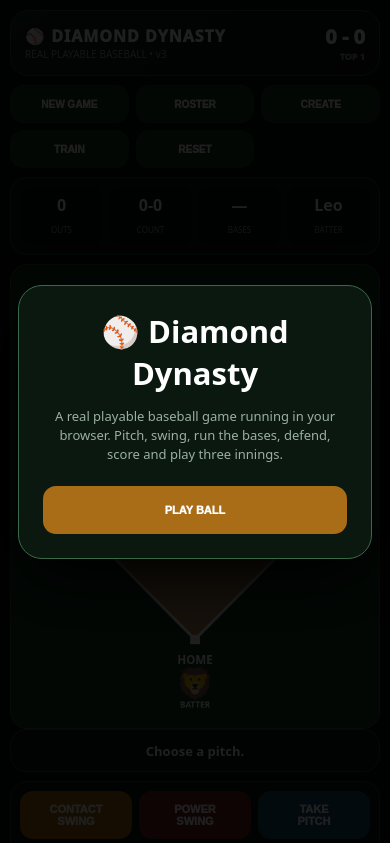
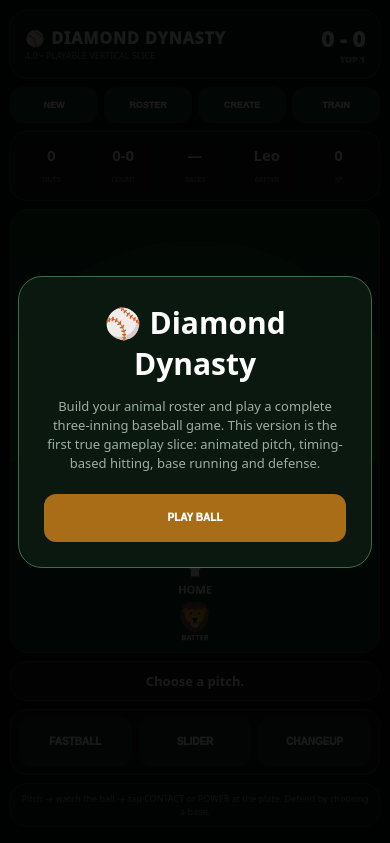
Before and after one commit to joseusa84web/diamond-dynasty, a plain HTML site: page index.html in a window 390 px wide. Shown: the top 843 px of the page. Drawn offline with Linux system fonts and the light colour scheme.

Commit message:
Build Diamond Dynasty 4.0 gameplay vertical slice

```diff
--- a/index.html
+++ b/index.html
@@ -1,166 +1,65 @@
 <!doctype html>
-<html lang="en">
-<head>
-<meta charset="utf-8">
-<meta name="viewport" content="width=device-width,initial-scale=1,viewport-fit=cover,user-scalable=no">
-<meta name="theme-color" content="#07150c">
-<title>Diamond Dynasty — Baseball</title>
+<html lang="en"><head>
+<meta charset="utf-8"><meta name="viewport" content="width=device-width,initial-scale=1,viewport-fit=cover,user-scalable=no">
+<meta name="theme-color" content="#07110a"><title>Diamond Dynasty 4.0</title>
 <style>
-*{box-sizing:border-box;-webkit-tap-highlight-color:transparent}
-html,body{margin:0;background:#050b08;color:#fff;font-family:system-ui,-apple-system,sans-serif}
-body{display:flex;justify-content:center}
-#app{width:min(100%,560px);padding:10px 10px 28px}
-header{display:flex;justify-content:space-between;align-items:center;background:linear-gradient(145deg,#10291a,#09150e);border:1px solid #31573b;border-radius:18px;padding:12px 14px;margin-bottom:9px}
-.logo{font-weight:1000;letter-spacing:1px}.sub{font-size:10px;color:#91a899}.score{font-size:20px;font-weight:1000;text-align:right}.score small{display:block;font-size:9px;color:#91a899}
-.panel{background:#0b1710;border:1px solid #294832;border-radius:16px;padding:9px;margin-bottom:9px}
-#hud{display:grid;grid-template-columns:repeat(4,1fr);gap:6px}.stat{background:#07110b;border-radius:10px;text-align:center;padding:7px}.stat b{display:block;font-size:16px}.stat span{font-size:8px;color:#8da294}
-canvas{width:100%;height:auto;display:block;border-radius:17px;border:1px solid #315a3b;touch-action:none;background:#143b22}
-#message{min-height:43px;display:flex;align-items:center;justify-content:center;text-align:center;font-weight:900;font-size:13px}
-.grid{display:grid;grid-template-columns:repeat(3,1fr);gap:7px}button{border:0;border-radius:13px;min-height:48px;padding:10px 5px;font-weight:950;color:white;background:#183b26;font-size:11px}button:active{transform:scale(.96)}
-.gold{background:#a86d16}.red{background:#7a2525}.blue{background:#1a5275}.dark{background:#102218}
-#topmenu{display:grid;grid-template-columns:repeat(3,1fr);gap:7px;margin-bottom:9px}#topmenu button{min-height:38px;font-size:10px}
-#overlay{position:fixed;inset:0;background:rgba(0,0,0,.88);z-index:10;display:flex;align-items:center;justify-content:center;padding:18px}
-.card{width:min(100%,430px);background:#0b1810;border:1px solid #3b6947;border-radius:24px;padding:24px;text-align:center;box-shadow:0 20px 70px #000}
-.card h1{font-size:31px;margin:0 0 6px}.card p{color:#9bb0a0;line-height:1.45;font-size:13px}.card button{width:100%;margin-top:9px}.hidden{display:none!important}
-#roster{font-size:12px;line-height:1.7;color:#b7c7bb}
-</style>
-</head>
-<body>
-<div id="app">
-<header><div><div class="logo">⚾ DIAMOND DYNASTY</div><div class="sub">REAL PLAYABLE BASEBALL • v3</div></div><div class="score"><span id="score">0 - 0</span><small id="inning">TOP 1</small></div></header>
-<div id="topmenu"><button onclick="newGame()">NEW GAME</button><button onclick="toggleRoster()">ROSTER</button><button onclick="createPlayer()">CREATE</button><button onclick="trainPlayer()">TRAIN</button><button onclick="resetGame()">RESET</button></div>
+*{box-sizing:border-box;-webkit-tap-highlight-color:transparent}body{margin:0;background:#050a07;color:#fff;font-family:system-ui,-apple-system,sans-serif;display:flex;justify-content:center}#app{width:min(100%,600px);padding:10px 10px 30px}
+header,.panel{background:#0b1710;border:1px solid #2d5138;border-radius:16px}header{padding:12px 14px;display:flex;justify-content:space-between;align-items:center;margin-bottom:8px}.logo{font-weight:1000;letter-spacing:1px}.sub{font-size:9px;color:#8ea393}.score{font-size:22px;font-weight:1000;text-align:right}.score small{display:block;font-size:9px;color:#8ea393}
+#hud{display:grid;grid-template-columns:repeat(5,1fr);gap:5px;padding:7px;margin-bottom:8px}.stat{background:#07100a;border-radius:9px;text-align:center;padding:6px}.stat b{display:block;font-size:15px}.stat span{font-size:7px;color:#8da092}
+canvas{display:block;width:100%;height:auto;border:1px solid #315b3e;border-radius:18px;background:#123a20;touch-action:none}.panel{padding:8px;margin-top:8px}#msg{min-height:40px;display:flex;align-items:center;justify-content:center;text-align:center;font-weight:900;font-size:13px}
+.grid{display:grid;grid-template-columns:repeat(3,1fr);gap:7px}button{border:0;border-radius:12px;min-height:48px;color:#fff;font-weight:950;font-size:10px;background:#173a24}button:active{transform:scale(.96)}.gold{background:#a86d16}.red{background:#7b2929}.blue{background:#205878}.dark{background:#102217}
+#menu{display:grid;grid-template-columns:repeat(4,1fr);gap:6px;margin-bottom:8px}#menu button{min-height:36px;font-size:9px}
+#overlay{position:fixed;inset:0;background:rgba(0,0,0,.9);z-index:5;display:flex;align-items:center;justify-content:center;padding:18px}.card{width:min(100%,430px);padding:25px;text-align:center;background:#0b1810;border:1px solid #3d6d49;border-radius:24px}.card h1{font-size:30px;margin:0 0 7px}.card p{font-size:13px;color:#9caf9f;line-height:1.45}.card button{width:100%;margin-top:8px}.hidden{display:none!important}#roster{font-size:11px;line-height:1.8;color:#bdc9c0}
+</style></head><body><div id="app">
+<header><div><div class="logo">⚾ DIAMOND DYNASTY</div><div class="sub">4.0 • PLAYABLE VERTICAL SLICE</div></div><div class="score"><span id="score">0 - 0</span><small id="inn">TOP 1</small></div></header>
+<div id="menu"><button onclick="newGame()">NEW</button><button onclick="showRoster()">ROSTER</button><button onclick="createPlayer()">CREATE</button><button onclick="train()">TRAIN</button></div>
 <div id="roster" class="panel hidden"></div>
-<div id="hud" class="panel">
-<div class="stat"><b id="outs">0</b><span>OUTS</span></div>
-<div class="stat"><b id="count">0-0</b><span>COUNT</span></div>
-<div class="stat"><b id="bases">—</b><span>BASES</span></div>
-<div class="stat"><b id="batter">Leo</b><span>BATTER</span></div>
+<div id="hud" class="panel"><div class="stat"><b id="outs">0</b><span>OUTS</span></div><div class="stat"><b id="count">0-0</b><span>COUNT</span></div><div class="stat"><b id="base">—</b><span>BASES</span></div><div class="stat"><b id="bat">Leo</b><span>BATTER</span></div><div class="stat"><b id="xp">0</b><span>XP</span></div></div>
+<canvas id="field" width="600" height="720"></canvas><div id="msg" class="panel">PRESS PLAY BALL</div>
+<div id="actions" class="panel"><div id="pitchBtns" class="grid"><button onclick="choosePitch('fastball')">FASTBALL</button><button onclick="choosePitch('slider')">SLIDER</button><button onclick="choosePitch('changeup')">CHANGEUP</button></div>
+<div id="hitBtns" class="grid hidden" style="margin-top:7px"><button class="gold" onclick="hit('contact')">CONTACT</button><button class="red" onclick="hit('power')">POWER</button><button class="blue" onclick="take()">TAKE</button></div>
+<div id="defBtns" class="grid hidden" style="grid-template-columns:repeat(4,1fr);margin-top:7px"><button onclick="throwTo(0)">1B</button><button onclick="throwTo(1)">2B</button><button onclick="throwTo(2)">3B</button><button onclick="throwTo(3)">HOME</button></div></div>
+<div class="panel" style="font-size:9px;color:#8fa293;text-align:center">Pitch → watch the ball → tap CONTACT or POWER at the plate. Defend by choosing a base.</div>
 </div>
-<canvas id="field" width="540" height="680"></canvas>
-<div id="message" class="panel">PLAY BALL</div>
-<div class="panel">
-<div id="batControls" class="grid">
-<button class="gold" onclick="swing('contact')">CONTACT<br>SWING</button>
-<button class="red" onclick="swing('power')">POWER<br>SWING</button>
-<button class="blue" onclick="takePitch()">TAKE<br>PITCH</button>
-</div>
-<div id="pitchControls" class="grid" style="margin-top:7px">
-<button onclick="pitch('fastball')">FASTBALL</button><button onclick="pitch('slider')">SLIDER</button><button onclick="pitch('changeup')">CHANGEUP</button>
-</div>
-<div id="defenseControls" class="grid hidden" style="grid-template-columns:repeat(4,1fr)">
-<button onclick="throwBall(0)">1B</button><button onclick="throwBall(1)">2B</button><button onclick="throwBall(2)">3B</button><button onclick="throwBall(3)">HOME</button>
-</div>
-</div>
-<div class="panel" style="font-size:10px;color:#8ea295;text-align:center">Time your swing for the plate. Contact = safer. Power = more extra-base hits. On defense, choose where to throw.</div>
-</div>
-<div id="overlay"><div class="card"><h1>⚾ Diamond Dynasty</h1><p>A real playable baseball game running in your browser. Pitch, swing, run the bases, defend, score and play three innings.</p><button class="gold" onclick="begin()">PLAY BALL</button></div></div>
-
+<div id="overlay"><div class="card"><h1>⚾ Diamond Dynasty</h1><p>Build your animal roster and play a complete three-inning baseball game. This version is the first true gameplay slice: animated pitch, timing-based hitting, base running and defense.</p><button class="gold" onclick="start()">PLAY BALL</button></div></div>
 <script>
 (()=>{"use strict";
-const C=document.getElementById("field"),ctx=C.getContext("2d"),scoreEl=document.getElementById("score"),inningEl=document.getElementById("inning"),outsEl=document.getElementById("outs"),countEl=document.getElementById("count"),basesEl=document.getElementById("bases"),batterEl=document.getElementById("batter"),msgEl=document.getElementById("message"),batEl=document.getElementById("batControls"),pitchEl=document.getElementById("pitchControls"),defEl=document.getElementById("defenseControls"),overlay=document.getElementById("overlay"),rosterEl=document.getElementById("roster");
-const P=[{n:"Leo",e:"🦁",p:88,s:58,v:72,c:78},{n:"Flash",e:"🐆",p:62,s:94,v:76,c:82},{n:"Eagle",e:"🦅",p:70,s:71,v:96,c:90},{n:"Cobra",e:"🐍",p:74,s:65,v:88,c:84}];
-let created=JSON.parse(localStorage.getItem("diamondDynastyPlayer")||"null");
-if(created){P.push(created)}
+const c=document.getElementById("field"),x=c.getContext("2d"),score=document.getElementById("score"),inn=document.getElementById("inn"),outs=document.getElementById("outs"),count=document.getElementById("count"),base=document.getElementById("base"),bat=document.getElementById("bat"),xpEl=document.getElementById("xp"),msg=document.getElementById("msg"),pitchBtns=document.getElementById("pitchBtns"),hitBtns=document.getElementById("hitBtns"),defBtns=document.getElementById("defBtns"),overlay=document.getElementById("overlay"),roster=document.getElementById("roster");
+const P=[{n:"Leo",e:"🦁",p:88,s:58,v:72,c:78,xp:0},{n:"Flash",e:"🐆",p:62,s:94,v:76,c:82,xp:0},{n:"Eagle",e:"🦅",p:70,s:71,v:96,c:90,xp:0},{n:"Cobra",e:"🐍",p:74,s:65,v:88,c:84,xp:0}];
+let created=JSON.parse(localStorage.getItem("diamondDynastyPlayer")||"null");if(created)P.push(created);
 let g=null,raf=0,timer=0;
-const fresh=()=>({inn:1,half:0,outs:0,balls:0,strikes:0,away:0,home:0,b:[0,0,0],bat:0,state:"ready",pitch:null,ps:0,pe:0,px:270,py:105,hit:null,play:null,msg:"Choose a pitch."});
-window.begin=()=>{overlay.classList.add("hidden");newGame()};
-window.newGame=()=>{clearTimeout(timer);cancelAnimationFrame(raf);g=fresh();draw()};
-window.resetGame=()=>{localStorage.removeItem("diamondDynastySave");newGame();g.msg="New season. PLAY BALL.";draw()};
-window.createPlayer=()=>{let n=prompt("Player name:","My Player");if(!n)return;let p={n:n.slice(0,16),e:"⭐",p:75,s:75,v:75,c:75,xp:0};created=p;localStorage.setItem("diamondDynastyPlayer",JSON.stringify(p));if(!P.includes(p))P.push(p);rosterEl.classList.remove("hidden");rosterEl.innerHTML="⭐ <b>"+p.n+"</b> created! Power 75 • Contact 75 • Speed 75 • Vision 75";if(g){g.bat=P.length-1;g.msg="NEW PLAYER CREATED — "+p.n;draw()}};
-window.trainPlayer=()=>{if(!created){createPlayer();return}if((created.xp||0)<20){alert("You need 20 XP. Current XP: "+(created.xp||0));return}created.xp-=20;created.p=Math.min(99,created.p+2);created.c=Math.min(99,created.c+2);created.s=Math.min(99,created.s+2);let i=P.findIndex(a=>a.n===created.n);if(i>=0)P[i]=created;localStorage.setItem("diamondDynastyPlayer",JSON.stringify(created));rosterEl.classList.remove("hidden");rosterEl.innerHTML="🏋️ TRAINING COMPLETE — "+created.n+" improved: Power "+created.p+" • Contact "+created.c+" • Speed "+created.s+" • XP "+created.xp;if(g){g.msg="TRAINING COMPLETE";draw()}};
-window.toggleRoster=()=>{rosterEl.classList.toggle("hidden");rosterEl.innerHTML=P.map((p,i)=>`${i+1}. ${p.e} <b>${p.n}</b> — Power ${p.p} • Contact ${p.c} • Speed ${p.s} • Vision ${p.v}`).join("<br>")};
-function drawField(){
-ctx.clearRect(0,0,540,680);
-ctx.fillStyle="#123b20";ctx.fillRect(0,0,540,680);
-ctx.fillStyle="#1d542d";ctx.beginPath();ctx.arc(270,390,330,Math.PI,0);ctx.fill();
-ctx.fillStyle="#b88c59";ctx.beginPath();ctx.moveTo(270,550);ctx.lineTo(82,360);ctx.lineTo(270,170);ctx.lineTo(458,360);ctx.closePath();ctx.fill();
-ctx.strokeStyle="#fff";ctx.lineWidth=4;ctx.stroke();
-[[270,550],[82,360],[270,170],[458,360]].forEach(([a,b])=>{ctx.fillStyle="#fff";ctx.fillRect(a-7,b-7,14,14)});
-ctx.fillStyle="#d7b27b";ctx.beginPath();ctx.arc(270,360,44,0,Math.PI*2);ctx.fill();
-ctx.fillStyle="#fff";ctx.font="900 17px system-ui";ctx.textAlign="center";ctx.fillText("HOME",270,586);ctx.fillText("2B",270,158);ctx.fillText("3B",55,365);ctx.fillText("1B",485,365);
-if(g.half===0){ctx.font="45px system-ui";ctx.fillText(P[g.bat].e,270,630);ctx.font="700 12px system-ui";ctx.fillText("BATTER",270,650)}else{ctx.font="43px system-ui";ctx.fillText("🧤",270,630);ctx.font="700 12px system-ui";ctx.fillText("DEFENSE",270,650)}
-for(let i=0;i<3;i++)if(g.b[i]){let pos=[[458,360],[270,170],[82,360]][i];ctx.font="25px system-ui";ctx.fillText("🏃",pos[0],pos[1]-13)}
-if(g.pitch){ctx.fillStyle="#fff";ctx.beginPath();ctx.arc(g.px,g.py,10,0,Math.PI*2);ctx.fill();ctx.strokeStyle="#c33";ctx.lineWidth=2;ctx.stroke()}
-if(g.hit){ctx.strokeStyle="#ffe07b";ctx.lineWidth=5;ctx.beginPath();ctx.moveTo(270,550);ctx.lineTo(g.hit.x,g.hit.y);ctx.stroke();ctx.fillStyle="#fff";ctx.beginPath();ctx.arc(g.hit.x,g.hit.y,8,0,Math.PI*2);ctx.fill()}
+function fresh(){return{inning:1,half:0,outs:0,balls:0,strikes:0,away:0,home:0,bases:[0,0,0],batter:0,state:"ready",pitch:null,t0:0,dur:0,px:300,py:125,hit:null,ai:null,msg:"Choose a pitch."}}
+window.start=()=>{overlay.classList.add("hidden");newGame()};window.newGame=()=>{cancelAnimationFrame(raf);clearTimeout(timer);g=fresh();render()};
+window.showRoster=()=>{roster.classList.toggle("hidden");roster.innerHTML=P.map((p,i)=>`${i+1}. ${p.e} <b>${p.n}</b> — PWR ${p.p} • SPD ${p.s} • VIS ${p.v} • CON ${p.c} • XP ${p.xp||0}`).join("<br>")};
+window.createPlayer=()=>{let n=prompt("Player name:","My Player");if(!n)return;let p={n:n.slice(0,16),e:"⭐",p:75,s:75,v:75,c:75,xp:0};created=p;localStorage.setItem("diamondDynastyPlayer",JSON.stringify(p));P.push(p);g.batter=P.length-1;g.msg="NEW PLAYER: "+p.n;render();showRoster()};
+window.train=()=>{if(!created){createPlayer();return}if((created.xp||0)<20){alert("Need 20 XP. Current XP: "+(created.xp||0));return}created.xp-=20;created.p=Math.min(99,created.p+2);created.c=Math.min(99,created.c+2);created.s=Math.min(99,created.s+2);let i=P.findIndex(q=>q.n===created.n);if(i>=0)P[i]=created;localStorage.setItem("diamondDynastyPlayer",JSON.stringify(created));g.msg="TRAINING COMPLETE";render()};
+function startAtBat(){g.state="ready";g.pitch=null;g.msg="Choose a pitch."}
+function draw(){
+x.clearRect(0,0,600,720);x.fillStyle="#123b20";x.fillRect(0,0,600,720);
+x.fillStyle="#1d542d";x.beginPath();x.arc(300,410,360,Math.PI,0);x.fill();
+x.fillStyle="#b88a56";x.beginPath();x.moveTo(300,590);x.lineTo(82,370);x.lineTo(300,150);x.lineTo(518,370);x.closePath();x.fill();
+x.strokeStyle="#fff";x.lineWidth=4;x.stroke();[[300,590],[82,370],[300,150],[518,370]].forEach(q=>{x.fillStyle="#fff";x.fillRect(q[0]-7,q[1]-7,14,14)});
+x.fillStyle="#d4ad75";x.beginPath();x.arc(300,370,45,0,7);x.fill();x.fillStyle="#fff";x.font="900 18px system-ui";x.textAlign="center";x.fillText("HOME",300,625);x.fillText("2B",300,138);x.fillText("3B",52,376);x.fillText("1B",548,376);
+if(g.half===0){x.font="48px system-ui";x.fillText(P[g.batter].e,300,680);x.font="700 12px system-ui";x.fillText("BATTER",300,701)}else{x.font="46px system-ui";x.fillText("🧤",300,680);x.font="700 12px system-ui";x.fillText("DEFENSE",300,701)}
+for(let i=0;i<3;i++)if(g.bases[i]){let q=[[518,370],[300,150],[82,370]][i];x.font="27px system-ui";x.fillText("🏃",q[0],q[1]-14)}
+if(g.pitch){x.fillStyle="#fff";x.beginPath();x.arc(g.px,g.py,10,0,7);x.fill();x.strokeStyle="#c44";x.stroke()}
+if(g.hit){x.strokeStyle="#ffe18a";x.lineWidth=5;x.beginPath();x.moveTo(300,590);x.lineTo(g.hit.x,g.hit.y);x.stroke();x.fillStyle="#fff";x.beginPath();x.arc(g.hit.x,g.hit.y,8,0,7);x.fill()}
 }
-function draw(){
-if(!g)return;
-scoreEl.textContent=g.away+" - "+g.home;inningEl.textContent=(g.half===0?"TOP ":"BOT ")+g.inn;
-outsEl.textContent=g.outs;countEl.textContent=g.balls+"-"+g.strikes;
-basesEl.textContent=g.b.map((v,i)=>v?(i===0?"1B":i===1?"2B":"3B"):"").filter(Boolean).join(" ")||"—";
-batterEl.textContent=P[g.bat].n;
-msgEl.textContent=g.msg;
-batEl.classList.toggle("hidden",g.half!==0||!(g.state==="ready"||g.state==="pitching"||g.state==="waiting"));
-pitchEl.classList.toggle("hidden",g.half!==0||g.state!=="ready");
-defEl.classList.toggle("hidden",g.half!==1||!g.play);
-drawField();
-}
-function pitch(type){
-if(g.half!==0||g.state!=="ready")return;
-g.pitch=type;g.state="pitching";g.ps=performance.now();
-let dur=type==="changeup"?1250:type==="slider"?920:760;g.pe=g.ps+dur;g.msg=type.toUpperCase()+" — WATCH THE BALL";draw();animatePitch();
-}
-function animatePitch(){
-if(!g.pitch)return;let t=Math.min(1,(performance.now()-g.ps)/(g.pe-g.ps));
-let curve=g.pitch==="slider"?Math.sin(t*Math.PI)*70:g.pitch==="changeup"?Math.sin(t*Math.PI)*20:Math.sin(t*Math.PI)*9;
-g.px=270+curve;g.py=108+t*420;drawField();
-if(t<1){raf=requestAnimationFrame(animatePitch)}else{g.state="waiting";g.msg="⚡ SWING NOW!";draw();timer=setTimeout(()=>{if(g.state==="waiting")resolveSwing(false,"late")},190)}
-}
-window.swing=(kind)=>{
-if(g.state!=="pitching"&&g.state!=="waiting")return;
-let d=Math.abs(performance.now()-g.pe),p=P[g.bat];
-if(d>330){resolveSwing(true,"late");return}
-let timing=Math.max(0,1-d/330),skill=(p.c+p.v)/210,contact=Math.min(.96,.28+timing*.48+skill*.36);
-if(kind==="power")contact*=.91;
-if(Math.random()>contact){resolveSwing(true,"miss");return}
-let quality=timing*.62+p.c/250+p.v/500+Math.random()*.15;
-g.state="hit";g.pitch=null;g.hit={x:270+(Math.random()-.5)*280,y:120+Math.random()*230};
-draw();timer=setTimeout(()=>resolveHit(quality,kind),420);
-};
-window.takePitch=()=>{if(g.state!=="pitching"&&g.state!=="waiting")return;let late=performance.now()-g.pe>140;resolveSwing(false,late?"ball":"called strike")};
-function resolveSwing(miss,why){
-g.pitch=null;g.state="ready";
-if(miss){g.strikes++;g.msg=why==="late"?"Too late — STRIKE!":"Swing and miss — STRIKE!"}else{g.balls++;g.msg=why==="ball"?"BALL":"Called strike!"}
-if(!miss&&why==="called strike")g.strikes++;
-if(g.strikes>=3){g.strikes=0;g.balls=0;makeOut("STRIKEOUT!")}else if(g.balls>=4){g.strikes=0;g.balls=0;walk()}draw();
-}
-function resolveHit(q,kind){
-g.hit=null;g.state="ready";let p=P[g.bat],r=Math.random(),n=1;
-if(kind==="power"&&q>.95&&r<.26)n=4;else if(q>.9&&r<.22)n=3;else if(q>.74&&r<.34)n=2;
-advance(n);g.msg=n===4?"🔥 HOME RUN!":n===3?"TRIPLE!":n===2?"DOUBLE!":"SINGLE!";
-nextBatter();draw();
-}
-function advance(n){
-let old=[...g.b],z=[0,0,0],runs=0;
-for(let i=2;i>=0;i--)if(old[i]){let d=i+n;if(d>=3)runs++;else z[d]=1}
-if(n===1)z[0]=1; if(n===2)z[1]=1;if(n===3)z[2]=1;
-g.b=z;g.away+=runs;
-if(n===4){g.away+=1+old.filter(Boolean).length;g.b=[0,0,0]}
-}
-function walk(){let forced=g.b[0];if(forced){let r2=g.b[1],r3=g.b[2];g.b=[1,1,r2];if(r3)g.away++}else g.b[0]=1;g.msg="WALK!";nextBatter();draw()}
-function nextBatter(){g.bat=(g.bat+1)%P.length;g.balls=0;g.strikes=0}
-function makeOut(text){g.outs++;g.msg=text;if(g.outs>=3){g.outs=0;g.b=[0,0,0];switchHalf()}else{nextBatter();draw()}}
-function switchHalf(){
-if(g.half===0){g.half=1;g.state="defense";g.msg="BOTTOM ${g.inn} — DEFENSE!";draw();timer=setTimeout(aiAtBat,650)}
-else{g.inn++;g.b=[0,0,0];g.bat=0;if(g.inn>3){finish()}else{g.half=0;g.state="ready";g.msg="TOP "+g.inn+" — YOUR AT BAT";draw()}}
-}
-function aiAtBat(){
-if(!g||g.half!==1)return;let r=Math.random();
-if(r<.48){let n=r<.12?4:r<.28?2:1;g.play={n};g.msg=n===4?"AI HIT — HOME RUN THREAT!":"AI HIT — CHOOSE A THROW";draw()}
-else makeOut("AI BATTER OUT!");
-}
-window.throwBall=(base)=>{
-if(!g.play)return;
-let n=g.play.n,success=Math.random()<.73+(base===3?.04:0);g.play=null;
-if(success){g.msg="GREAT THROW — OUT!";g.outs++;if(g.outs>=3){g.outs=0;switchHalf()}else{draw();timer=setTimeout(aiAtBat,550)}}
-else{let run=(n===4||g.b[2]||base===3)?1:0;g.home+=run;g.b=n===2?[0,1,0]:[1,g.b[0],g.b[1]];g.msg="SAFE! RUNNER ADVANCES.";draw();timer=setTimeout(aiAtBat,550)}
-};
-function finish(){
-g.state="done";let result=g.away>g.home?"🏆 DYNASTY WINS!":g.away===g.home?"🤝 DRAW GAME":"RIVALS WIN";
-g.msg=result+"  Final: "+g.away+" - "+g.home;
-localStorage.setItem("diamondDynastySave",JSON.stringify(g));batEl.classList.add("hidden");pitchEl.classList.add("hidden");defEl.classList.add("hidden");draw();
-}
+function render(){if(!g)return;score.textContent=g.away+" - "+g.home;inn.textContent=(g.half?"BOT ":"TOP ")+g.inning;outs.textContent=g.outs;count.textContent=g.balls+"-"+g.strikes;base.textContent=g.bases.map((v,i)=>v?(i===0?"1B":i===1?"2B":"3B"):"").filter(Boolean).join(" ")||"—";bat.textContent=P[g.batter].n;xpEl.textContent=P[g.batter].xp||0;msg.textContent=g.msg;pitchBtns.classList.toggle("hidden",g.half!==0||g.state!=="ready");hitBtns.classList.toggle("hidden",g.half!==0||!(g.state==="pitching"||g.state==="waiting"));defBtns.classList.toggle("hidden",g.half!==1||!g.ai);draw()}
+window.choosePitch=type=>{if(g.half!==0||g.state!=="ready")return;g.pitch=type;g.state="pitching";g.t0=performance.now();g.dur=type==="changeup"?1250:type==="slider"?900:720;g.msg=type.toUpperCase()+" — WATCH";raf=requestAnimationFrame(animate)};
+function animate(){if(g.state!=="pitching")return;let t=Math.min(1,(performance.now()-g.t0)/g.dur),curve=g.pitch==="slider"?Math.sin(t*Math.PI)*75:g.pitch==="changeup"?Math.sin(t*Math.PI)*22:Math.sin(t*Math.PI)*7;g.px=300+curve;g.py=125+t*420;draw();if(t<1)raf=requestAnimationFrame(animate);else{g.state="waiting";g.msg="⚡ SWING NOW";render();timer=setTimeout(()=>{if(g.state==="waiting")resolve("late",null)},220)}}
+window.hit=kind=>{if(g.state!=="pitching"&&g.state!=="waiting")return;let delta=Math.abs(performance.now()-(g.t0+g.dur)),timing=Math.max(0,1-delta/340),p=P[g.batter],chance=Math.min(.97,.25+timing*.52+(p.c+p.v)/520-(kind==="power"?.06:0));if(Math.random()>chance){resolve(delta>340?"late":"miss",null);return}let quality=timing*.7+p.c/250+p.v/600+Math.random()*.1;g.state="hit";g.pitch=null;g.hit={x:300+(Math.random()-.5)*320,y:145+Math.random()*260};render();timer=setTimeout(()=>ballInPlay(quality,kind),380)};
+window.take=()=>{if(g.state!=="pitching"&&g.state!=="waiting")return;let late=performance.now()>g.t0+g.dur+110;resolve(late?"ball":"called strike",null)};
+function resolve(kind){g.pitch=null;g.state="ready";if(kind==="ball")g.balls++;else g.strikes++;if(kind==="ball"){g.msg="BALL"}else g.msg=kind==="late"?"LATE — STRIKE":"STRIKE";if(g.balls>=4){g.balls=0;g.strikes=0;walk()}else if(g.strikes>=3){g.balls=0;g.strikes=0;out("STRIKEOUT!")}render()}
+function ballInPlay(q,kind){g.hit=null;let r=Math.random(),n=1;if(kind==="power"&&q>.92&&r<.25)n=4;else if(q>.88&&r<.2)n=3;else if(q>.70&&r<.38)n=2;advance(n);let p=P[g.batter];p.xp=(p.xp||0)+n*2+(n===4?8:0);if(p===created){created=p;localStorage.setItem("diamondDynastyPlayer",JSON.stringify(created))}g.msg=n===4?"🔥 HOME RUN!":n===3?"TRIPLE!":n===2?"DOUBLE!":"SINGLE!";next();render()}
+function advance(n){let old=[...g.bases],z=[0,0,0],runs=0;if(n===4){runs=1+old.filter(Boolean).length;g.bases=[0,0,0]}else{for(let i=2;i>=0;i--)if(old[i]){let d=i+n;if(d>=3)runs++;else z[d]=1}z[n-1]=1;g.bases=z}g.away+=runs}
+function walk(){let old=[...g.bases];if(old[0]){if(old[1]){if(old[2])g.away++;g.bases[2]=1}g.bases[1]=1}g.bases[0]=1;g.msg="WALK!";next()}
+function next(){g.balls=0;g.strikes=0;g.batter=(g.batter+1)%P.length}
+function out(t){g.outs++;g.msg=t;if(g.outs>=3){g.outs=0;g.bases=[0,0,0];changeHalf()}else{next();render()}}
+function changeHalf(){if(g.half===0){g.half=1;g.ai=null;g.msg="BOT "+g.inning+" — DEFEND!";render();timer=setTimeout(ai,650)}else{g.inning++;g.bases=[0,0,0];g.batter=0;if(g.inning>3){finish()}else{g.half=0;startAtBat();g.msg="TOP "+g.inning+" — BAT";render()}}}
+function ai(){if(g.half!==1)return;let r=Math.random();if(r<.58){let n=r<.08?4:r<.25?3:r<.42?2:1;g.ai={n};g.msg=n===4?"DEEP FLY — DEFEND!":"BALL IN PLAY — PICK A BASE";render()}else out("AI STRIKEOUT!")}
+window.throwTo=baseChoice=>{if(!g.ai)return;let n=g.ai.n;g.ai=null;let chance=.66+(baseChoice===3?.08:0);if(Math.random()<chance){g.outs++;g.msg="OUT AT "+(["1B","2B","3B","HOME"][baseChoice]);if(g.outs>=3){g.outs=0;changeHalf()}else{render();timer=setTimeout(ai,550)}}else{let runs=n===4?1:(g.bases[2]?1:0);g.home+=runs;g.bases=n>=3?[0,0,1]:n===2?[0,1,0]:[1,g.bases[0],g.bases[1]];g.msg="SAFE!";render();timer=setTimeout(ai,550)}};
+function finish(){g.state="done";g.msg=g.away>g.home?"🏆 DYNASTY WINS!":g.away===g.home?"🤝 TIE GAME":"RIVALS WIN";localStorage.setItem("diamondDynastySave",JSON.stringify(g));render()}
 newGame();
 })();
-</script>
-</body></html>
+</script></body></html>
```
